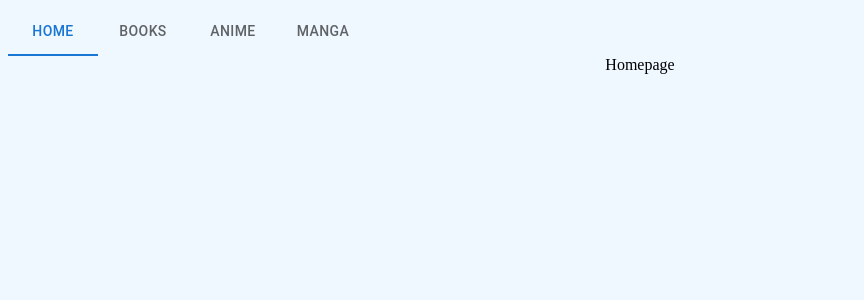
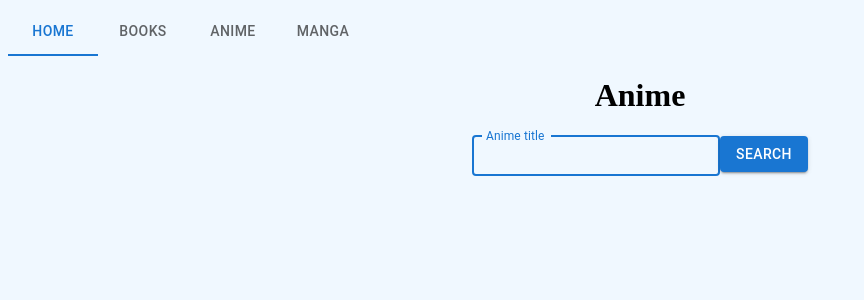
Before and after one commit to moostofa/fullstack-archives, a React (Create React App) app in the folder frontend/: page /#/anime in a window 1280 px wide. Before the commit this address led to /. Shown: the top 300 px of the page, without its empty margins (0-864 px from the left). Built offline with nearby package versions, Linux system fonts and the light colour scheme.

Commit message:
testing out useSearchParams hook from react-router

```diff
--- a/frontend/src/components/SearchForm.jsx
+++ b/frontend/src/components/SearchForm.jsx
@@ -1,13 +1,12 @@
 import React, { useState, useEffect } from 'react'
 import { Button, TextField } from '@mui/material'
-import { useNavigate } from 'react-router-dom'
+import { useSearchParams } from 'react-router-dom'
 
 import Search from '../routes/Search'
 
 const initialState = {
-    q: "",
     helperText: "",
-    searchTerm: "",
+    searchDetails: "",
     results: ""
 }
 
@@ -22,7 +21,9 @@
 */
 const SearchForm = (props) => {
     const [state, setstate] = useState(initialState)
-    const redirect = useNavigate()
+    const [searchParams, setSearchParams] = useSearchParams({
+        title: ""
+    })
 
     // reset state whenever the search subject changes (via url, or navbar)
     useEffect(() => {
@@ -32,10 +33,10 @@
     // perform a search on form submission
     const performSearch = event => {
         event.preventDefault()
-        const q = state.q
+        const title = searchParams.get("title")
 
         // check if user entered a valid search term
-        if (q.trim() === "") {
+        if (title.trim() === "") {
             setstate({
                 ...state,
                 helperText: "Please enter a title to search for."
@@ -45,22 +46,18 @@
 
         // fetch & display results
         setstate({
-            ...state,
             helperText: "",
-            searchTerm: `Search results for "${q}"`,
-            results: <Search subject={props.subject} q={q} />
+            searchDetails: `Search results for "${title}"`,
+            results: <Search subject={props.subject} q={title} /> //
         })
-        redirect(`search?q=${q}`)
     }
 
     // store the search term in state whenever it changes
-    const qChange = (event) => {
-        setstate({
-            ...state,
-            q: event.target.value
+    const titleChange = (event) => {
+        setSearchParams({
+            title: event.target.value
         })
     }
-
     return (
         <div>
             <div>
@@ -71,9 +68,9 @@
                         helperText={state.helperText}
                         label={`${props.subject} title`}
                         name='q'
-                        onChange={qChange}
+                        onChange={titleChange}
                         size='small'
-                        value={state.q}
+                        value={searchParams.get("title")}
                     />
                     <Button
                         type='submit'
```
